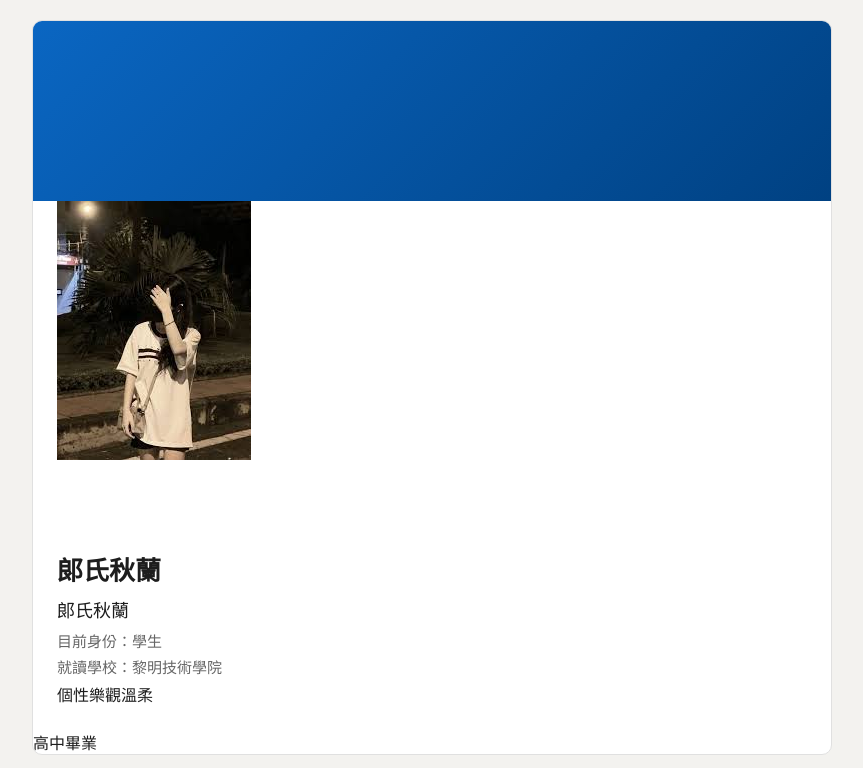
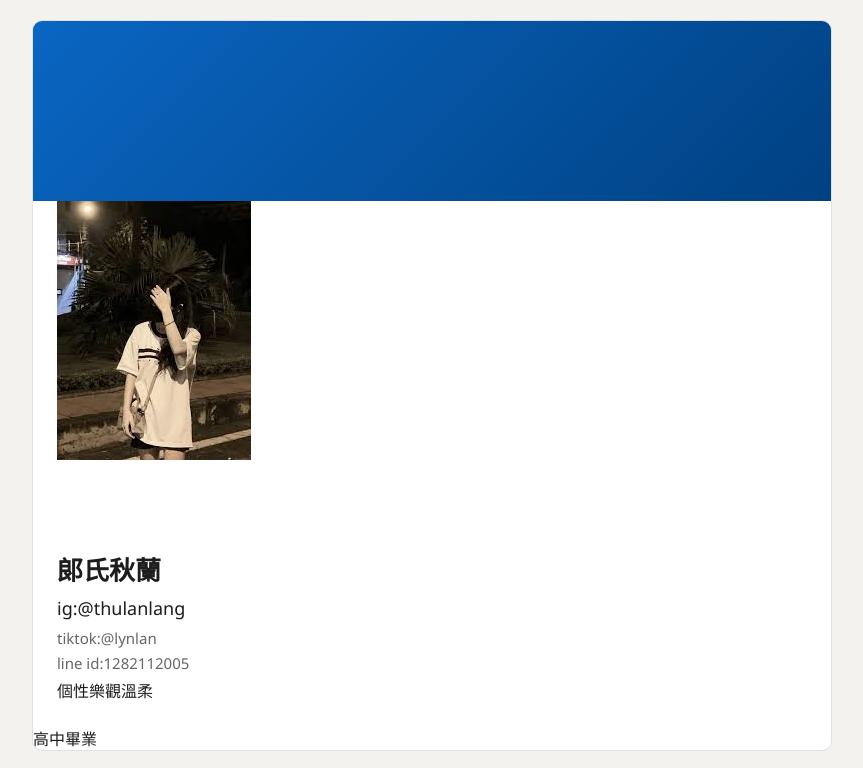
Before and after one commit to langthithulan356-bot/lan, a plain HTML site: page index.html in a window 1280 px wide. Shown: the top 768 px of the page, without its empty margins (208-1071 px from the left). Drawn offline with Linux system fonts and the light colour scheme.

Commit message:
Update profile information in index.html

```diff
--- a/index.html
+++ b/index.html
@@ -115,9 +115,9 @@
 
                 <div class="info">
                     <h1>郎氏秋蘭</h1>
-                    <div class="headline">郎氏秋蘭</div>
-                    <div class="school-info">目前身份：學生</div>
-                    <div class="school-info">就讀學校：黎明技術學院</div>
+                    <div class="headline">ig:@thulanlang</div>
+                    <div class="school-info">tiktok:@lynlan</div>
+                    <div class="school-info">line id:1282112005</div>
                 </div>個性樂觀溫柔
             </div>高中畢業
         </header>
```
